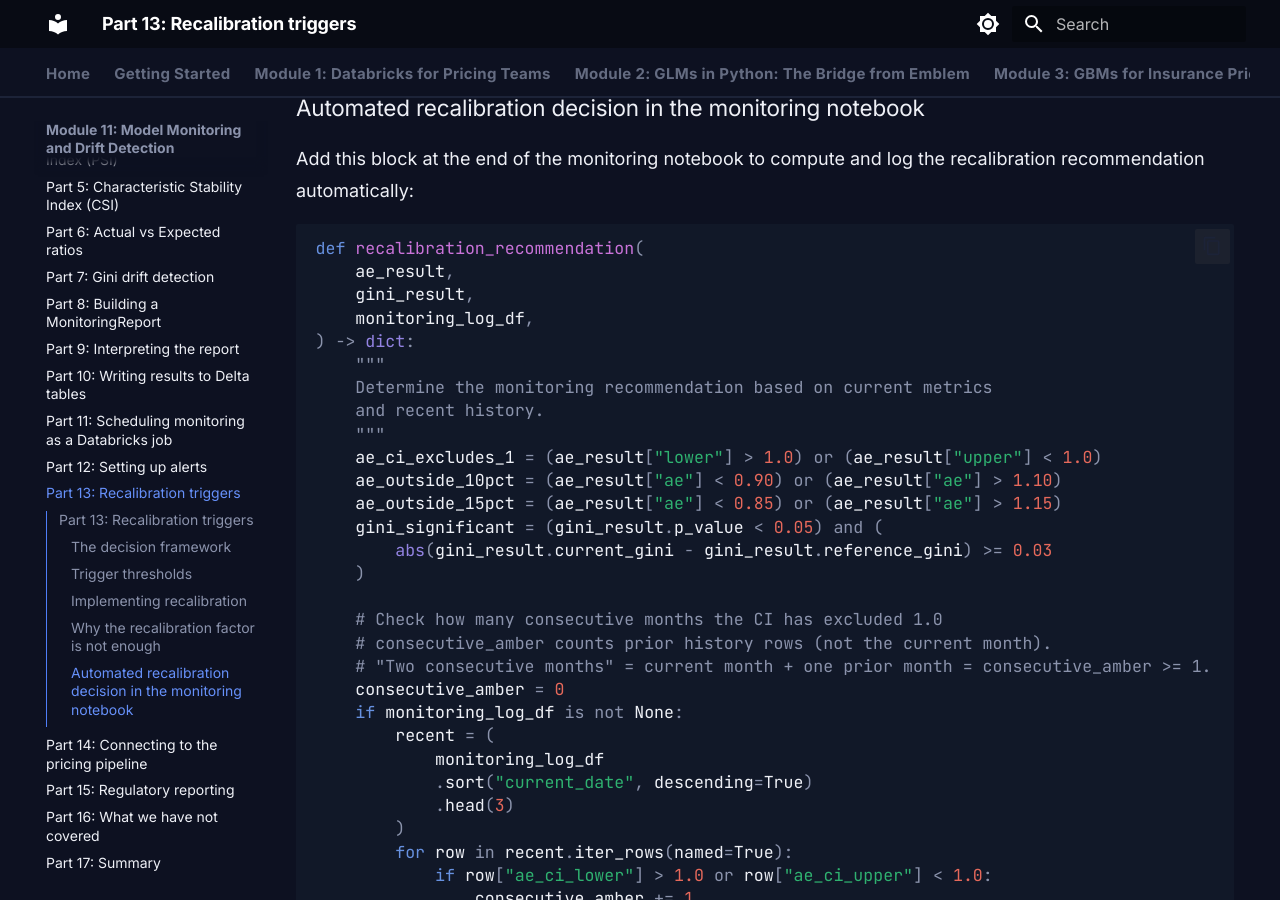
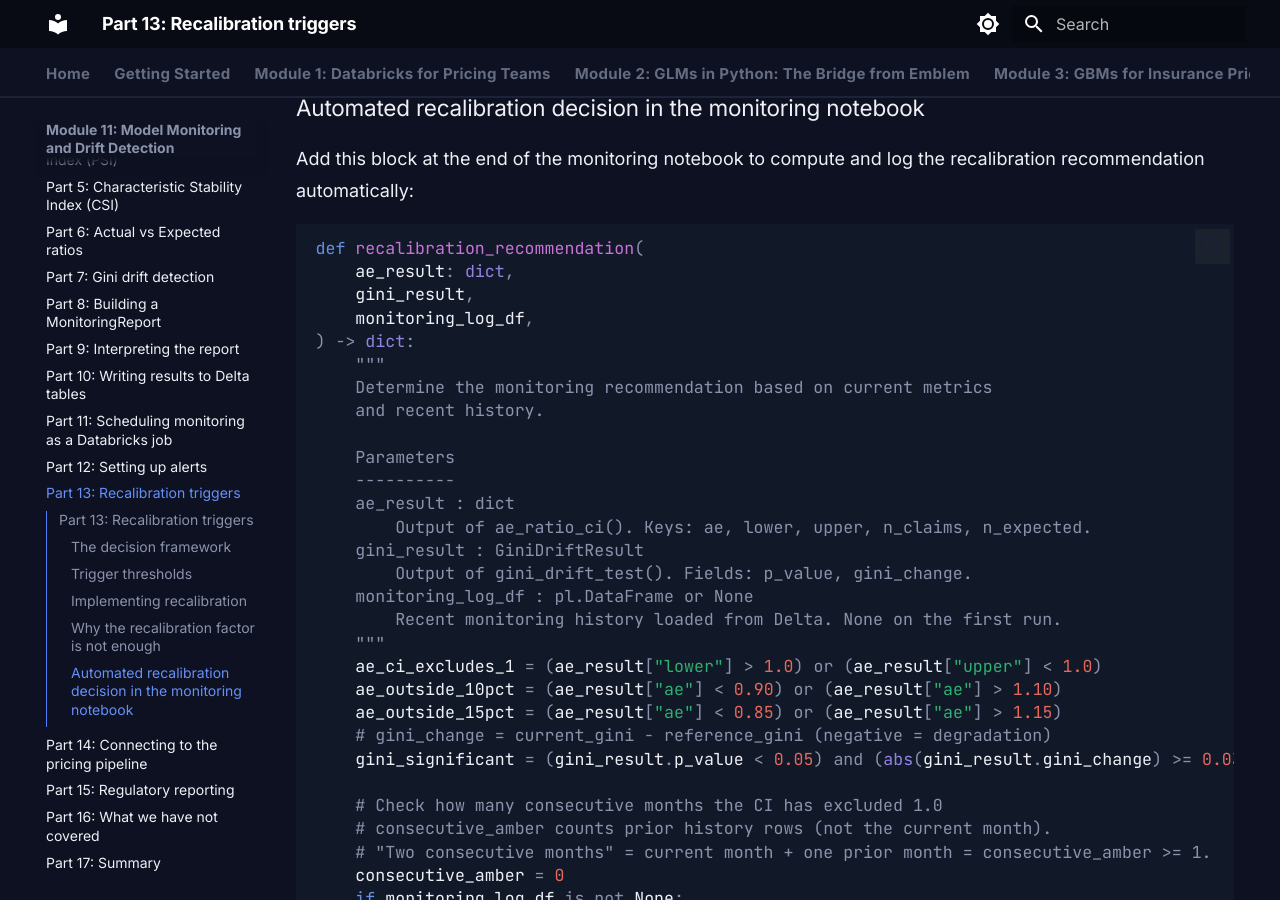
Before and after one commit to burning-cost/course, an MkDocs documentation site: the page built from docs/module-11/part-13-recalibration-triggers.md, in a window 1280 px wide and 900 px high, scrolled down 3403 px. Built offline with MkDocs 1.6.1 and Material for MkDocs 9.7.7, drawn with Linux system fonts in a browser that asks for light colours.

Commit message:
Fix all quality review bugs in modules 7-12
Module 7: full rewrite — entire module was written against fictional
rate_optimiser API. Now uses actual insurance-optimise API
(PortfolioOptimiser, ConstraintConfig, EfficientFrontier). All 15
code-bearing files rewritten.

Module 8: expected_volume_ratio→expected_retention, enbp_violations
fixed, EfficientFrontier sweep_range/.run(), CalibrationChecker arg fix.

Module 9: missing datetime import, mlflow.set_experiment() dynamic.

Module 10: AIC consistency fix, poisson_deviance in exercises.

Module 11: Part 4 text aligned with in-memory model, actual_ref/cur
defined in exercises.

Module 12: plt.tight_layout removed, corr→diff rename, normalisation
consistency in MAE comparison.

Co-Authored-By: Claude Opus 4.6 <noreply@anthropic.com>

````diff
--- a/docs/module-11/notebook.py
+++ b/docs/module-11/notebook.py
@@ -537,8 +537,8 @@ print(f"P-value:          {gini_result.p_value:.4f}")
 print(f"Significant:      {gini_result.significant}")
 print()
 if gini_result.p_value < 0.05:
-    drop = gini_ref - gini_cur
-    if drop > 0.03:
+    # gini_change = current_gini - reference_gini; negative means degradation
+    if gini_result.gini_change < -0.03:
         print("Statistically significant Gini drop >= 0.03. Discrimination has weakened. "
               "Retraining is required.")
     else:
--- a/docs/module-11/part-13-recalibration-triggers.md
+++ b/docs/module-11/part-13-recalibration-triggers.md
@@ -116,20 +116,28 @@ Add this block at the end of the monitoring notebook to compute and log the reca
 
 ```python
 def recalibration_recommendation(
-    ae_result,
+    ae_result: dict,
     gini_result,
     monitoring_log_df,
 ) -> dict:
     """
     Determine the monitoring recommendation based on current metrics
     and recent history.
+
+    Parameters
+    ----------
+    ae_result : dict
+        Output of ae_ratio_ci(). Keys: ae, lower, upper, n_claims, n_expected.
+    gini_result : GiniDriftResult
+        Output of gini_drift_test(). Fields: p_value, gini_change.
+    monitoring_log_df : pl.DataFrame or None
+        Recent monitoring history loaded from Delta. None on the first run.
     """
     ae_ci_excludes_1 = (ae_result["lower"] > 1.0) or (ae_result["upper"] < 1.0)
     ae_outside_10pct = (ae_result["ae"] < 0.90) or (ae_result["ae"] > 1.10)
     ae_outside_15pct = (ae_result["ae"] < 0.85) or (ae_result["ae"] > 1.15)
-    gini_significant = (gini_result.p_value < 0.05) and (
-        abs(gini_result.current_gini - gini_result.reference_gini) >= 0.03
-    )
+    # gini_change = current_gini - reference_gini (negative = degradation)
+    gini_significant = (gini_result.p_value < 0.05) and (abs(gini_result.gini_change) >= 0.03)
 
     # Check how many consecutive months the CI has excluded 1.0
     # consecutive_amber counts prior history rows (not the current month).
````
Also changed, not shown: docs/module-10/part-13-rebuilding-the-glm-with-interactions.md (+4 -3 lines), docs/module-10/part-14-shap-interaction-validation-optional.md (+4 -4 lines), docs/module-11/part-01-why-monitoring-matters.md (+2 -2 lines), docs/module-11/part-07-gini-drift-detection.md (+4 -1 lines), docs/module-11/part-16-what-we-have-not-covered.md (+7 -9 lines), 1 other file.
